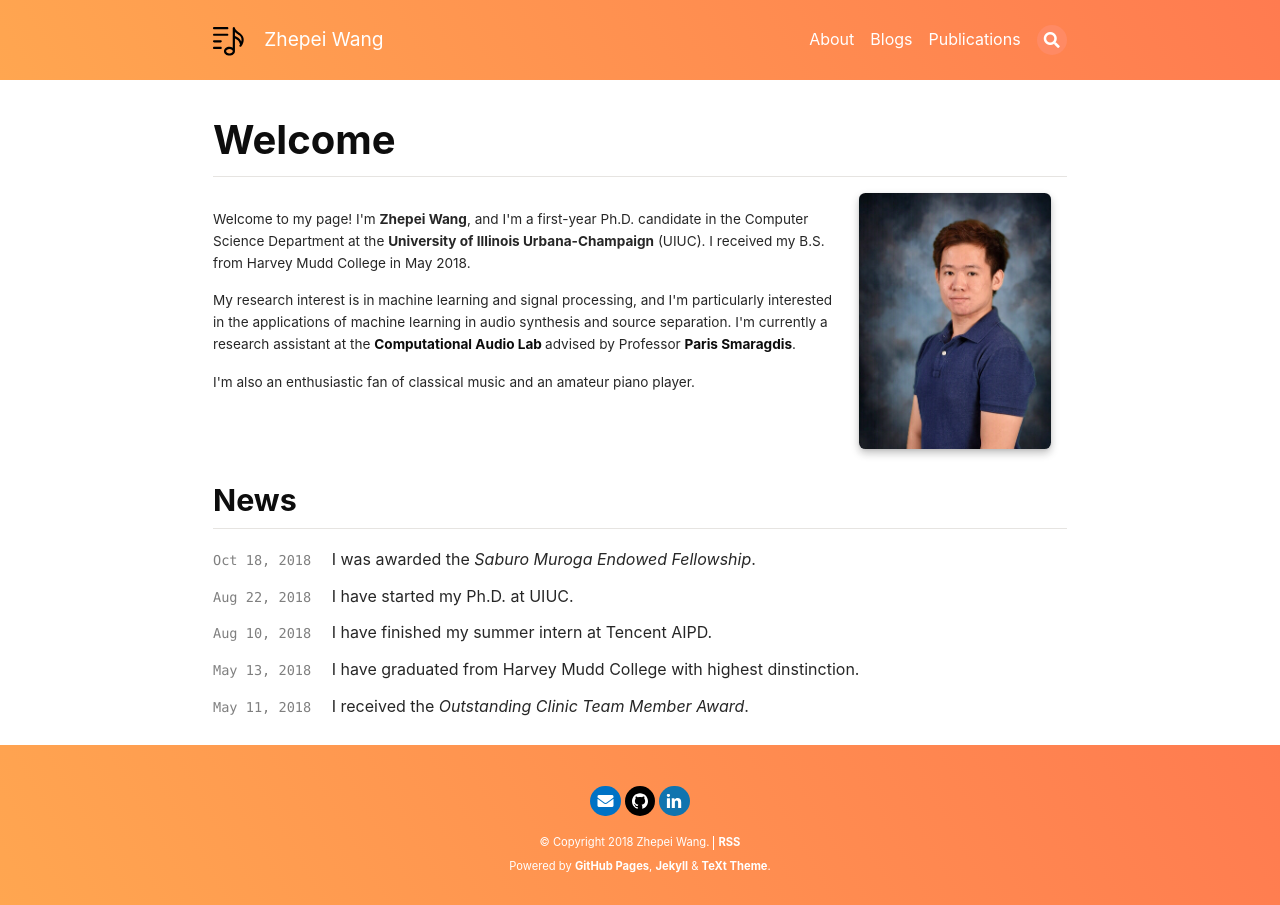
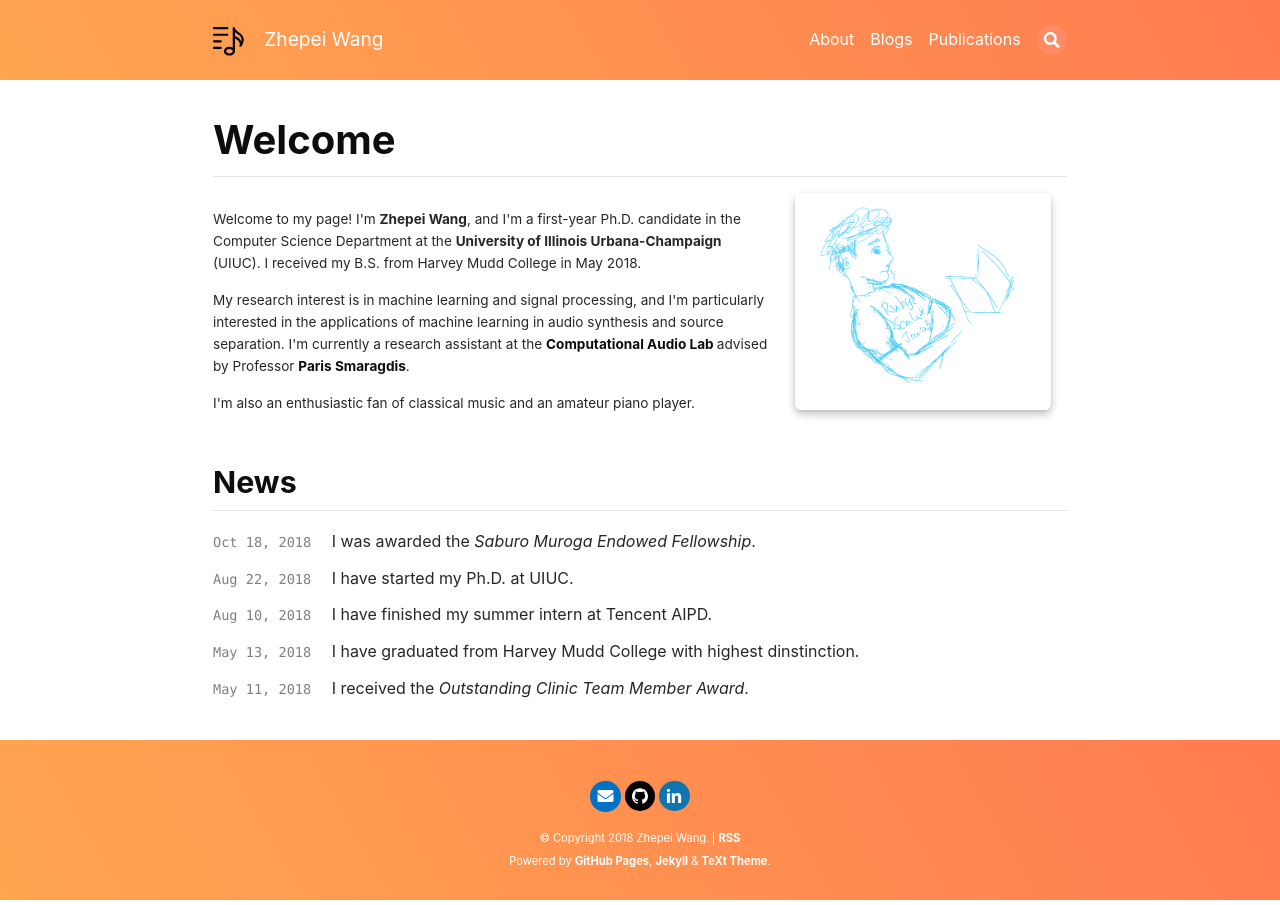
Before and after one commit to zhepeiw/zhepeiw.github.io, a Jekyll site: the page built from index.html, in a window 1280 px wide. Built offline with Jekyll 4.4.1, drawn with Linux system fonts in a browser that asks for light colours; nearby versions of some CDN libraries; the list of posts is cut into pages by our own code.

Commit message:
Build site at 2018-12-23 17:20:28 UTC

```diff
--- a/_includes/bio.html
+++ b/_includes/bio.html
@@ -11,6 +11,6 @@
     </div>
   </div>
   <div class="item__image mx-4">
-    <img class="image image--md rounded shadow" src="/assets/images/profile.png"/>
+    <img class="image image--lg rounded shadow" src="/assets/images/profile_comic.png"/>
   </div>
 </div>
```
Also changed, not shown: assets/images/profile_comic.png (added), 4 other files.
